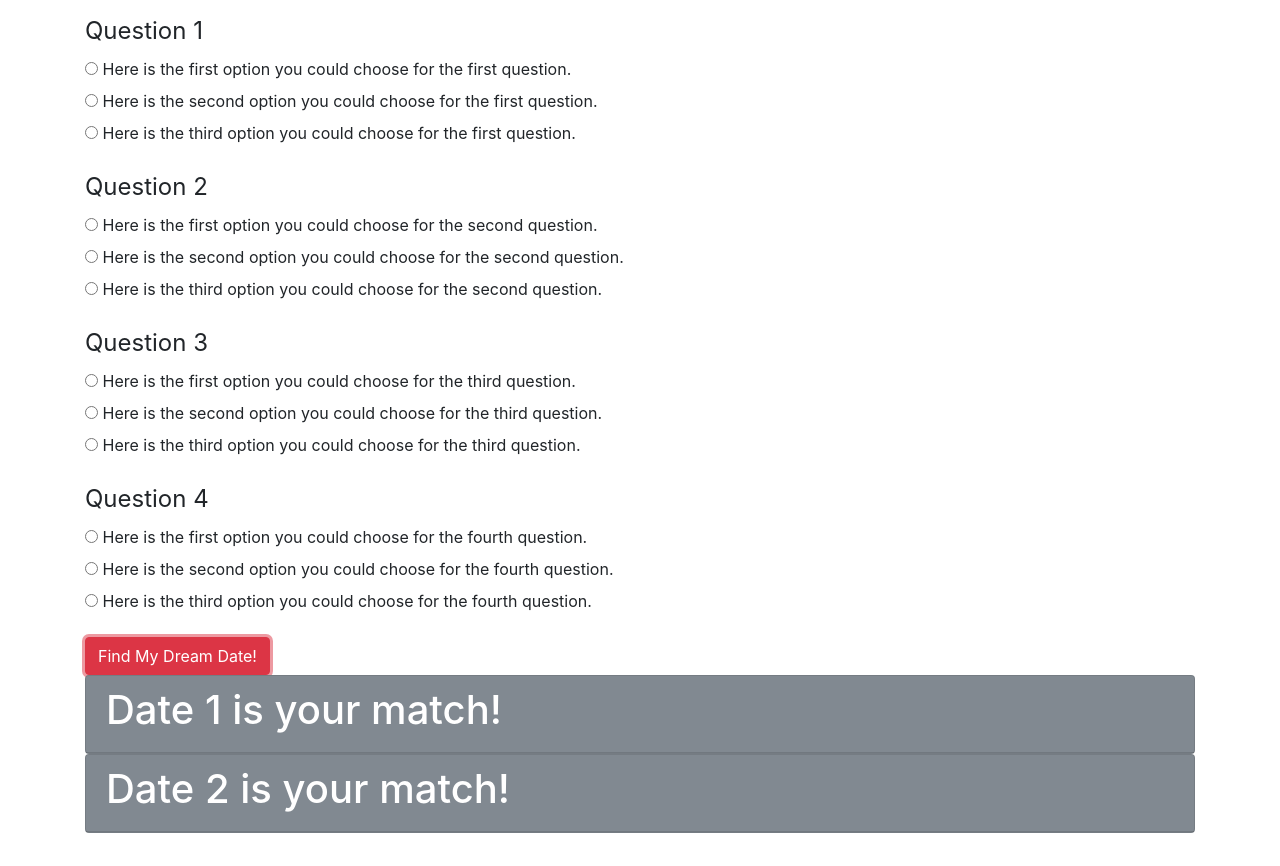
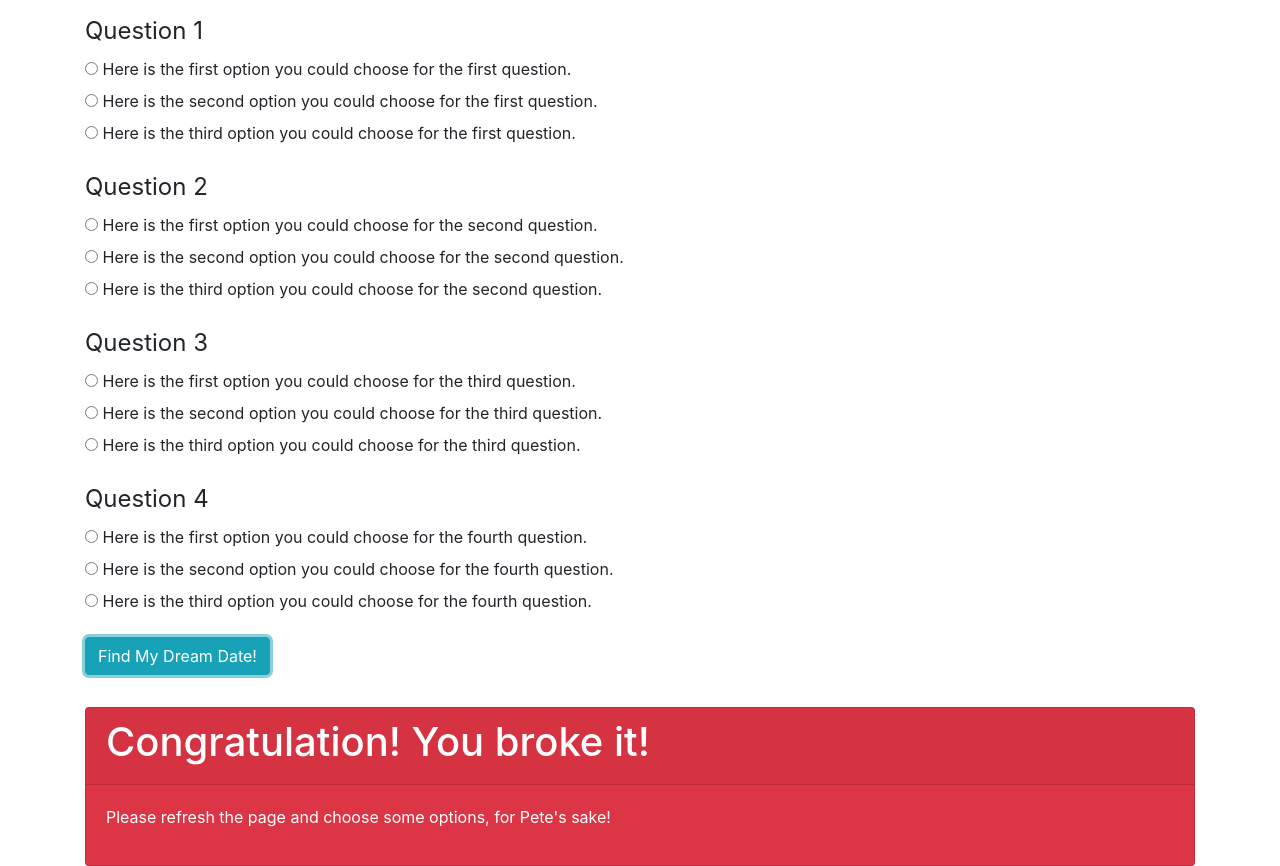
Before and after one commit to lukebertram/dating-quiz, a plain HTML site: page index.html in a window 1280 px wide. Both pictures are taken after a click on the button "Find My Dream Date!". Shown: the part 79-945 px from the top of the page. Before the commit the page ends 912 px from the top, so only its background shows below. Drawn offline with Linux system fonts and the light colour scheme.

Commit message:
Add special error card exclusively for no answers on the survey

```diff
--- a/css/custom.css
+++ b/css/custom.css
@@ -1,3 +1,7 @@
 .hidden {
   display: none;
 }
+
+.result, .card {
+  margin-top: 2em;
+}
--- a/index.html
+++ b/index.html
@@ -105,7 +105,7 @@
             </div>
           </fieldset>
 
-          <button type="submit" class="btn btn-danger">Find My Dream Date!</button>
+          <button type="submit" class="btn btn-info">Find My Dream Date!</button>
         </form>
 
       </div> <!--end of form container-->
@@ -120,6 +120,10 @@
         <div id="date3-card" class="hidden card bg-secondary text-white">
           <div class="card-header"><h1>Date 3 is your match!</h1></div>
         </div>
+        <div id="fail" class="hidden card bg-danger text-white">
+          <div class="card-header"><h1>Congratulation! You broke it!</h1></div>
+          <div class="card-body"><p>Please refresh the page and choose some options, for Pete's sake!</p></div>
+        </div>
       </div><!--end of survey result container-->
     </div>
   </body>
--- a/js/scripts.js
+++ b/js/scripts.js
@@ -18,6 +18,7 @@ $(document).ready(function(){
       date3Score++;
     } else {
       //no entry
+      $("");
     }
     //answer 2 branches
     if (answer2 === "option1") {
@@ -50,7 +51,9 @@ $(document).ready(function(){
       //no entry
     }
     //determine highscore
-    if (date1Score > date2Score && date1Score > date3Score){
+    if (date1Score === date2Score && date2Score === date3Score && date1Score === 0){
+      $("#fail").show();
+    } else if (date1Score > date2Score && date1Score > date3Score){
       $("#date1-card").show();
     } else if (date2Score > date1Score && date2Score > date3Score){
       $("#date2-card").show();
```
